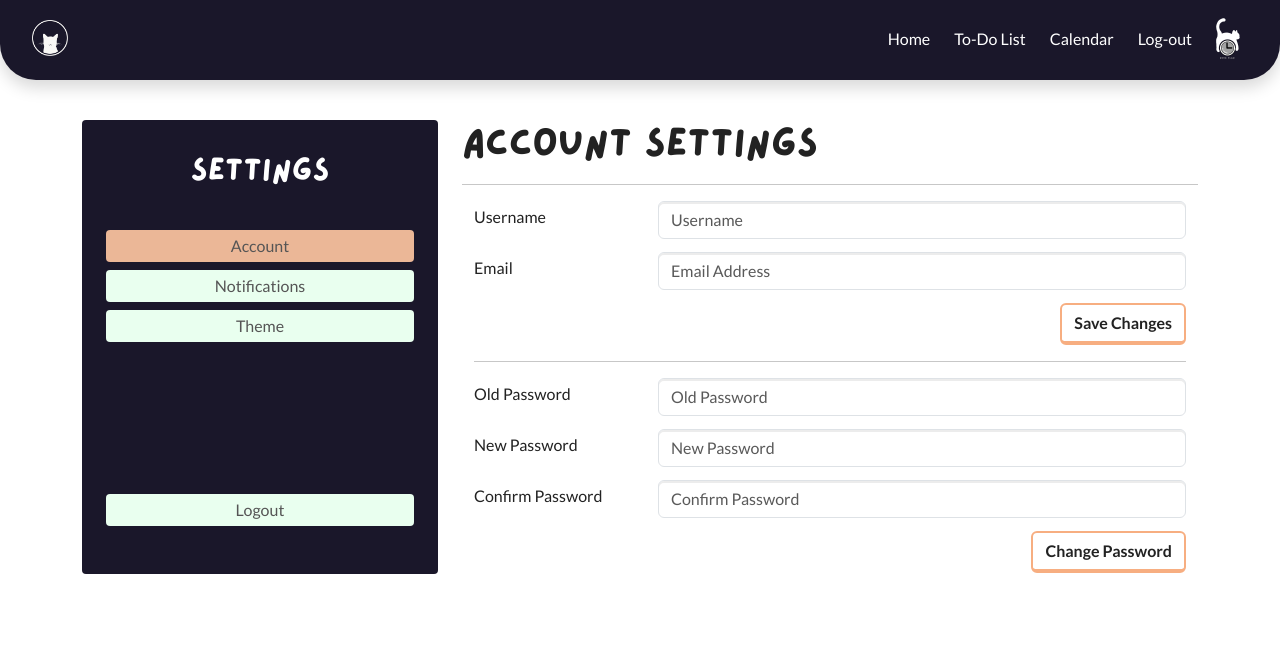
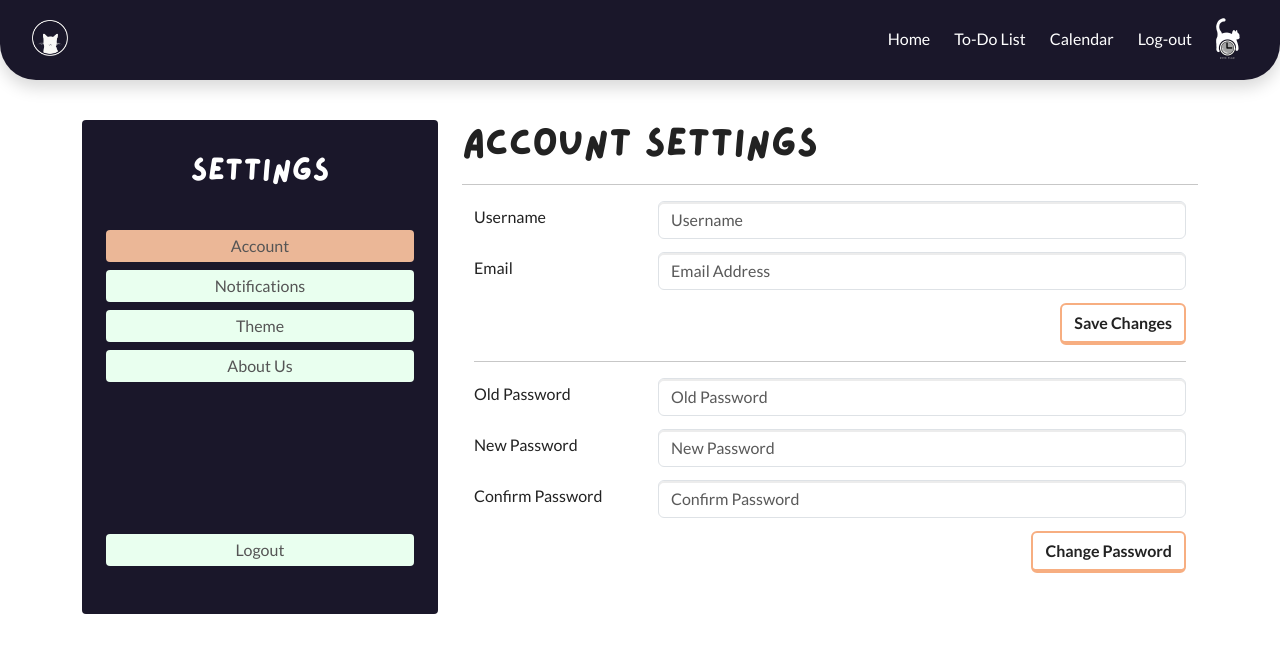
Before and after one commit to nthnn/hourplan, a Vue app: page /settings in a window 1280 px wide. Shown: the top 652 px of the page. Built offline with nearby package versions, Linux system fonts and the light colour scheme; no server answers; what v-calendar would draw is missing.

Commit message:
About Us section button on Settings page.

```diff
--- a/src/views/Settings.vue
+++ b/src/views/Settings.vue
@@ -4,6 +4,7 @@ import env from "@/assets/scripts/config";
 import Navbar from "../components/Navbar.vue";
 
 import AccountSettings from "@/components/AccountSettings.vue";
+import AboutUsSettings from "@/components/AboutUsSettings.vue";
 
 import { ref, type Ref } from "vue";
 import { detectMobile } from "@/assets/scripts/mobile_detect";
@@ -11,6 +12,7 @@ import { detectMobile } from "@/assets/scripts/mobile_detect";
 const showAccountSettings: Ref<boolean> = ref(true),
     showNotificationsSettings: Ref<boolean> = ref(false),
     showThemesSettings: Ref<boolean> = ref(false),
+    showAboutUsSettings: Ref<boolean> = ref(false),
     showSettingsNav: Ref<boolean> = ref(true);
 const pageTitle: Ref<string> = ref("");
 
@@ -20,6 +22,7 @@ function accountSettings(): void {
     showAccountSettings.value = true;
     showNotificationsSettings.value = false;
     showThemesSettings.value = false;
+    showAboutUsSettings.value = false;
 
     if(detectMobile())
         showSettingsNav.value = false;
@@ -31,6 +34,7 @@ function notificationSettings(): void {
     showAccountSettings.value = false;
     showNotificationsSettings.value = true;
     showThemesSettings.value = false;
+    showAboutUsSettings.value = false;
 
     if(detectMobile())
         showSettingsNav.value = false;
@@ -42,6 +46,19 @@ function themeSettings(): void {
     showAccountSettings.value = false;
     showNotificationsSettings.value = false;
     showThemesSettings.value = true;
+    showAboutUsSettings.value = false;
+
+    if(detectMobile())
+        showSettingsNav.value = false;
+}
+
+function aboutUsSettings(): void {
+    pageTitle.value = "About Us";
+
+    showAccountSettings.value = false;
+    showNotificationsSettings.value = false;
+    showThemesSettings.value = false;
+    showAboutUsSettings.value = true;
 
     if(detectMobile())
         showSettingsNav.value = false;
@@ -53,6 +70,7 @@ function settingsGoBack(): void {
     showAccountSettings.value = false;
     showNotificationsSettings.value = false;
     showThemesSettings.value = false;
+    showAboutUsSettings.value = false;
     showSettingsNav.value = true;
 }
 
@@ -109,6 +127,9 @@ export default {
                     <button v-if="showThemesSettings" class="clr-secondary border-none py-1 rounded text-dark text-lato px-2 w-100 mt-2" @click="themeSettings">Theme</button>
                     <button v-else class="clr-enabled border-none py-1 rounded text-dark text-lato px-2 w-100 mt-2" @click="themeSettings">Theme</button>
 
+                    <button v-if="showAboutUsSettings" class="clr-secondary border-none py-1 rounded text-dark text-lato px-2 w-100 mt-2" @click="aboutUsSettings">About Us</button>
+                    <button v-else class="clr-enabled border-none py-1 rounded text-dark text-lato px-2 w-100 mt-2" @click="aboutUsSettings">About Us</button>
+
                     <div class="desktop-only">
                         <br/><br/><br/><br/><br/><br/>
                     </div>
@@ -136,6 +157,7 @@ export default {
                 <AccountSettings v-if="showAccountSettings" />
                 <NotificationSettings v-if="showNotificationsSettings" />
                 <ThemeSettings v-if="showThemesSettings" />
+                <AboutUsSettings v-if="showAboutUsSettings" />
             </div>
         </div>
 
@@ -143,6 +165,7 @@ export default {
             <AccountSettings v-if="showAccountSettings" />
             <NotificationSettings v-if="showNotificationsSettings" />
             <ThemeSettings v-if="showThemesSettings" />
+            <AboutUsSettings v-if="showAboutUsSettings" />
         </div>
     </div>
 </template>
```
